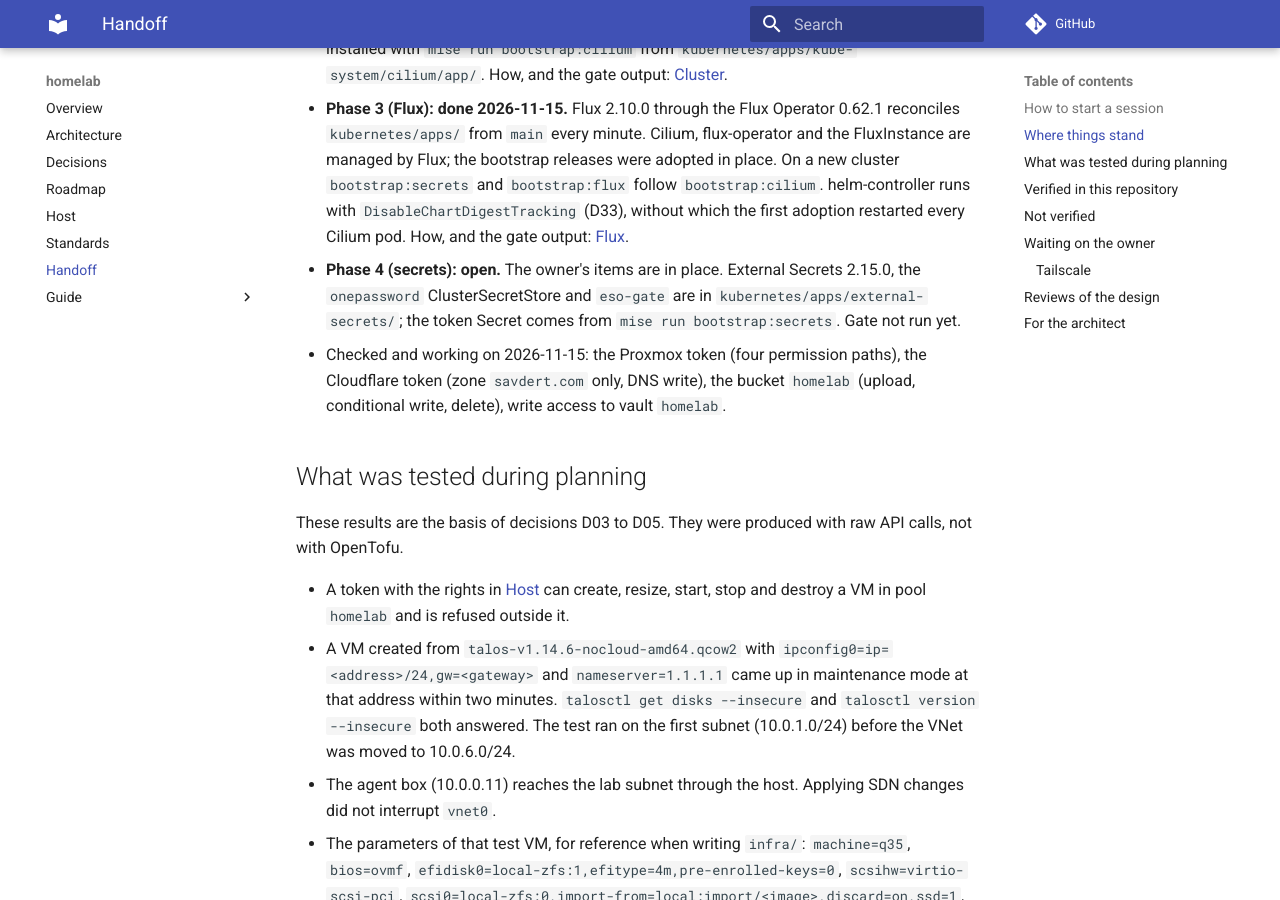
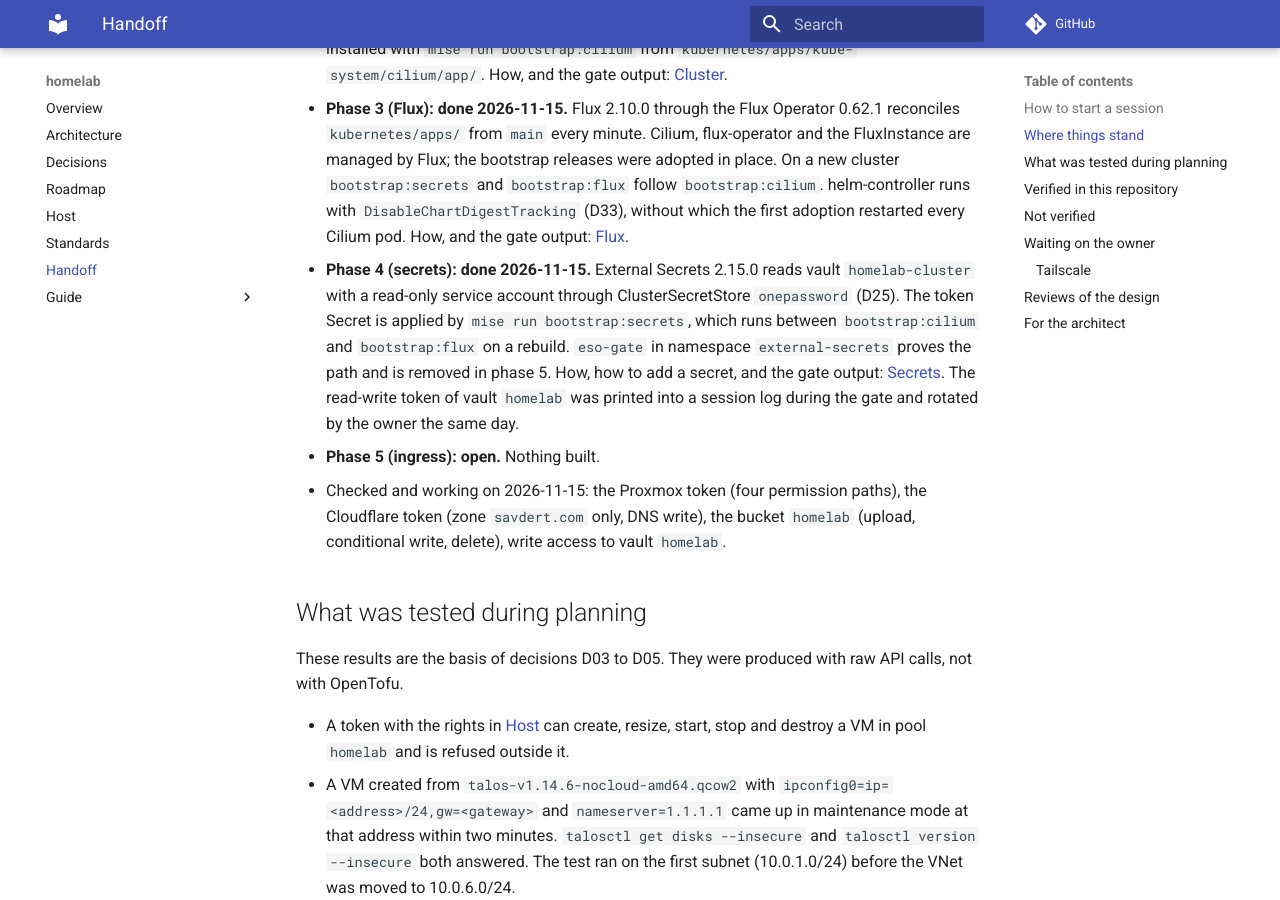
Before and after one commit to msavdert/homelab, an MkDocs documentation site: the page built from docs/handoff.md, in a window 1280 px wide and 900 px high, scrolled down 901 px. Built offline with MkDocs 1.6.1 and Material for MkDocs 9.7.7, drawn with Linux system fonts in a browser that asks for light colours; comment, search, counter and statistics services are not loaded; part of the change alters nothing that is shown; some of the changed text lies outside the part shown.

Commit message:
docs: add the secrets guide and close phase 4 (#20)
Phase 4 guide (docs/guide/04-secrets.md) with the gate output, roadmap
and handoff updated.

🤖 Generated with [Claude Code](https://claude.com/claude-code)

https://claude.ai/code/session_01FLhVtHGgNHt6bjBsu1cPRW

Co-authored-by: msavdert <msavdert@users.noreply.github.com>
Co-authored-by: Claude Opus 5.5 <noreply@anthropic.com>

````diff
--- /dev/null
+++ b/docs/guide/04-secrets.md
@@ -0,0 +1,252 @@
+# 04 Secrets
+
+## What this adds
+
+A Secret in the cluster can come from 1Password. External Secrets Operator
+2.15.0 reads vault `homelab-cluster` through the 1Password SDK provider,
+with a service account that can only read that vault (D11, D25). An
+`ExternalSecret` names an item and a field; the operator writes the value
+into a Kubernetes Secret and refreshes it every hour. No secret value is
+in Git; the one token the operator needs is applied once by a bootstrap
+task.
+
+## Before you start
+
+- [03 Flux](03-flux.md): Flux reconciles `kubernetes/apps/` from `main`.
+- In 1Password (done by the owner on 2026-11-15):
+  - vault `homelab-cluster` with item `cloudflare-dns`;
+  - a service account that can read only `homelab-cluster`;
+  - its token in vault `homelab`, item `eso-service-account`, field
+    `credential`;
+  - item `cloudflare-dns` also in vault `homelab`, for the workstation's
+    own tasks.
+- `op` signed in with the box's service account, which can read
+  `op://dotfiles/homelab-op-service-account/credential` (the read-write
+  token of vault `homelab`).
+- Network access to `ghcr.io` (the chart and images) and to 1Password from
+  the nodes.
+
+How the read-only account was checked, with its token in
+`OP_SERVICE_ACCOUNT_TOKEN`:
+
+```
+op vault list                                   # only homelab-cluster
+op read op://homelab/cloudflare-dns/credential  # refused: no access to vault homelab
+op item create --vault homelab-cluster --category "Secure Note" --title ro-write-test
+# [ERROR] (101) You do not have permission to perform this action
+```
+
+## Steps
+
+### 1. The layout
+
+```
+kubernetes/apps/external-secrets/
+  kustomization.yaml            # namespace.yaml and the ks.yaml below
+  namespace.yaml                # never pruned: it holds the token Secret
+  external-secrets/
+    ks.yaml                     # two Flux Kustomizations
+    app/                        # the operator: OCIRepository, HelmRelease
+    stores/                     # ClusterSecretStore, ExternalSecrets
+bootstrap/external-secrets/
+  secret.yaml                   # the token Secret, as an op inject template
+```
+
+The operator and its CRDs come from the chart in `app/`. The store and the
+ExternalSecrets in `stores/` are objects of those CRDs, so they get their
+own Flux Kustomization, `external-secrets-stores`, which `dependsOn` the
+operator's. The operator's Kustomization has `wait: true`, so it is Ready
+only when the HelmRelease is; the stores are applied after that.
+
+### 2. The operator
+
+`app/ocirepository.yaml` pins chart `2.15.0` from
+`oci://ghcr.io/external-secrets/charts/external-secrets`;
+`app/helmrelease.yaml` uses it with the chart defaults: one replica each
+of the controller, the webhook and the certificate controller. The chart
+ships its CRDs as templates (`installCRDs: true` by default), so a chart
+upgrade upgrades the CRDs too. The pods run as non-root with all
+capabilities dropped and pass the baseline Pod Security level Talos
+enforces, so the namespace needs no label.
+
+### 3. The store
+
+`stores/onepassword.yaml`:
+
+```yaml
+apiVersion: external-secrets.io/v1
+kind: ClusterSecretStore
+metadata:
+  name: onepassword
+spec:
+  provider:
+    onepasswordSDK:
+      vault: homelab-cluster
+      auth:
+        serviceAccountSecretRef:
+          name: onepassword-service-account
+          namespace: external-secrets
+          key: token
+```
+
+A `ClusterSecretStore` can be used from every namespace. That is safe
+here only because the vault behind it holds nothing but what workloads
+are meant to have (D25). `kubectl get clustersecretstore` shows
+`CAPABILITIES ReadWrite`: that is what the provider supports, not what
+the account may do. The account was refused a write (above).
+
+The stores Kustomization reports Ready only when the store and every
+ExternalSecret have the condition `Ready=True` (`healthCheckExprs` in
+`ks.yaml`). A store that cannot log in keeps the Kustomization in
+progress until its five-minute timeout, then it fails and retries every
+two minutes.
+
+### 4. The token
+
+```
+mise run bootstrap:secrets
+```
+
+The task reads the read-write token of vault `homelab` from `dotfiles`,
+creates namespace `external-secrets` if it is missing, and pipes
+`op inject -i bootstrap/external-secrets/secret.yaml` into
+`kubectl apply`. The template holds only the reference
+`{{ op://homelab/eso-service-account/credential }}`; the value goes
+through the pipe and never touches a file or a command line. It needs
+only the API server, so on a rebuild it runs between `bootstrap:cilium`
+and `bootstrap:flux` ([Cluster](02-cluster.md), "Day-two tasks"). Without it,
+`bootstrap:flux` waits for the store until it times out.
+
+The token Secret is not in Git and not in Flux's inventory, so Flux never
+changes or prunes it. The namespace carries
+`kustomize.toolkit.fluxcd.io/prune: disabled` for the same reason.
+
+### 5. The gate secret
+
+`stores/eso-gate.yaml` copies field `credential` of item `cloudflare-dns`
+into Secret `eso-gate` in namespace `external-secrets`. The key is
+`<item>/<field>`. It exists only to prove the path; phase 5 removes it
+when cert-manager gets its own ExternalSecret for the same item.
+
+## Check
+
+Run on 2026-11-15. `mise run bootstrap:secrets` was run before the merge
+(namespace and Secret `serverside-applied`; the token's length matched the
+1Password item). Pull request #18 was merged at 17:27:29 UTC; after a
+`flux reconcile kustomization flux-system --with-source`, both new
+Kustomizations were Ready within three minutes and `eso-gate` synced at
+17:30:21.
+
+```
+$ flux get kustomizations -A
+NAMESPACE    NAME                     REVISION                       READY  MESSAGE
+flux-system  cilium                   refs/heads/main@sha1:84a84f40  True   Applied revision: refs/heads/main@sha1:84a84f40
+flux-system  external-secrets         refs/heads/main@sha1:84a84f40  True   Applied revision: refs/heads/main@sha1:84a84f40
+flux-system  external-secrets-stores  refs/heads/main@sha1:84a84f40  True   Applied revision: refs/heads/main@sha1:84a84f40
+flux-system  flux-instance            refs/heads/main@sha1:84a84f40  True   Applied revision: refs/heads/main@sha1:84a84f40
+flux-system  flux-operator            refs/heads/main@sha1:84a84f40  True   Applied revision: refs/heads/main@sha1:84a84f40
+flux-system  flux-system              refs/heads/main@sha1:84a84f40  True   Applied revision: refs/heads/main@sha1:84a84f40
+$ kubectl get clustersecretstore
+NAME          AGE   STATUS   CAPABILITIES   READY
+onepassword   24s   Valid    ReadWrite      True
+$ kubectl -n external-secrets get externalsecret eso-gate
+NAME       STORETYPE            STORE         REFRESH INTERVAL   STATUS         READY   LAST SYNC
+eso-gate   ClusterSecretStore   onepassword   1h                 SecretSynced   True    12s
+$ kubectl -n external-secrets get secret eso-gate -o jsonpath='{.data.credential}' | base64 -d | sha256sum
+e233062bccf2b3916f8556647fe91d12039623fcf9b7c7b26ec0cae11f5c3710  -
+$ OP_SERVICE_ACCOUNT_TOKEN="$(op read op://dotfiles/homelab-op-service-account/credential)" op read op://homelab/cloudflare-dns/credential | tr -d '\n' | sha256sum
+e233062bccf2b3916f8556647fe91d12039623fcf9b7c7b26ec0cae11f5c3710  -
+```
+
+(`SUSPENDED` column trimmed.) The two hashes are equal: the value in the
+cluster is the value in 1Password, and it was never printed.
+
+## Day-two tasks
+
+- **Add a secret.**
+  1. Put the item in vault `homelab-cluster`, and only there if the
+     workstation does not need it. Anything in this vault can be read by
+     any namespace that can create an ExternalSecret.
+  2. Next to the application that uses it, add an ExternalSecret:
+
+     ```yaml
+     apiVersion: external-secrets.io/v1
+     kind: ExternalSecret
+     metadata:
+       name: <app>
+     spec:
+       refreshInterval: 1h
+       secretStoreRef:
+         kind: ClusterSecretStore
+         name: onepassword
+       target:
+         name: <app>
+       data:
+         - secretKey: <key in the Secret>
+           remoteRef:
+             key: <item>/<field>
+     ```
+
+     For every field of an item at once, use
+     `dataFrom: [{extract: {key: <item>}}]` instead of `data`.
+  3. Merge. `kubectl -n <ns> get externalsecret <app>` shows
+     `SecretSynced`. A changed value in 1Password reaches the cluster
+     within `refreshInterval`; `kubectl annotate externalsecret <app>
+     force-sync=$(date +%s) --overwrite` fetches it at once.
+  If the application's Kustomization applies before External Secrets is
+  ready on a new cluster, it retries; add `dependsOn:
+  external-secrets-stores` to its `ks.yaml` if it must not start without
+  the Secret.
+- **Rotate the read-only token.** Rotate it in 1Password, write the new
+  token to `op://homelab/eso-service-account/credential`, run
+  `mise run bootstrap:secrets`. The store picks the new Secret up on its
+  next check; `kubectl get clustersecretstore` shows `Valid`.
+- **Upgrade the operator.** Renovate proposes the chart tag in
+  `app/ocirepository.yaml`; the CRDs move with the chart.
+- **Remove the operator.** Deleting the HelmRelease deletes the CRDs,
+  because they are chart templates without a keep policy, and with them
+  every ExternalSecret and the Secrets they own. It is a deliberate step,
+  not a cleanup.
+
+## When it goes wrong
+
+- **The store is not Ready, message about authentication.** The token
+  Secret is missing or old. `kubectl -n external-secrets get secret
+  onepassword-service-account` must exist; run `mise run
+  bootstrap:secrets` again.
+- **An ExternalSecret reports `SecretSyncedError`.** The item or field
+  name is wrong, or the item is not in `homelab-cluster`. `kubectl
+  describe externalsecret <name>` shows the provider's message. Item and
+  field names are matched as written; duplicate field labels in one item
+  are an error.
+- **A token was printed.** During this phase a gate run with `set -x`
+  printed the read-write token of vault `homelab` into a session log; the
+  owner rotated it the same day. Show gate commands by writing them out,
+  never by tracing a shell that expands `$(op read ...)`.
+
+## Sources
+
+- External Secrets documentation:
+  [1Password SDK provider](https://external-secrets.io/latest/provider/1password-sdk/)
+  (`onepasswordSDK.vault`, `auth.serviceAccountSecretRef`, the
+  `<item>/[section/]<field>` key form, `dataFrom.extract`, duplicate
+  labels) and
+  [stability and support](https://external-secrets.io/latest/introduction/stability-support/)
+  (2.15 supports Kubernetes 1.37).
+- The 2.15.0 chart, pulled and rendered: CRDs as templates, `installCRDs`
+  true, `external-secrets.io/v1` served and stored, `v1beta1` not served,
+  the pod security settings. The
+  [release](https://github.com/external-secrets/external-secrets/releases/latest)
+  and the [OCI package](https://github.com/external-secrets/external-secrets/pkgs/container/charts%2Fexternal-secrets).
+- Flux `fluxcd/pkg` `runtime/cel` (how `healthCheckExprs` are evaluated:
+  in progress, failed, current; a missing field is Unknown) and
+  `kubectl explain kustomization.spec.healthCheckExprs` (only `current`
+  is required).
+- [buroa/home-ops](https://github.com/buroa/home-ops):
+  `kubernetes/apps/external-secrets/external-secrets/` (the `app/` and
+  `stores/` split with `dependsOn`, the ClusterSecretStore, CEL health
+  checks) and `bootstrap/.../secret.yaml` (the token as an `op://`
+  template). Not taken: the ExternalSecret that refreshes the token from
+  the same vault (here the token lives in vault `homelab`, which the
+  cluster cannot read), the metrics and dashboard values, two webhook
+  replicas.
--- a/docs/handoff.md
+++ b/docs/handoff.md
@@ -3,7 +3,7 @@
 Start here in a new session. This page says where things stand and what to
 do next. It is rewritten at the end of every phase.
 
-Last updated: 2026-11-15, when phase 3 closed.
+Last updated: 2026-11-15, when phase 4 closed.
 
 ## How to start a session
 
@@ -42,10 +42,16 @@ Last updated: 2026-11-15, when phase 3 closed.
   `DisableChartDigestTracking` (D33), without which the first adoption
   restarted every Cilium pod. How, and the gate output:
   [Flux](guide/03-flux.md).
-- **Phase 4 (secrets): open.** The owner's items are in place. External
-  Secrets 2.15.0, the `onepassword` ClusterSecretStore and `eso-gate` are
-  in `kubernetes/apps/external-secrets/`; the token Secret comes from
-  `mise run bootstrap:secrets`. Gate not run yet.
+- **Phase 4 (secrets): done 2026-11-15.** External Secrets 2.15.0 reads
+  vault `homelab-cluster` with a read-only service account through
+  ClusterSecretStore `onepassword` (D25). The token Secret is applied by
+  `mise run bootstrap:secrets`, which runs between `bootstrap:cilium` and
+  `bootstrap:flux` on a rebuild. `eso-gate` in namespace
+  `external-secrets` proves the path and is removed in phase 5. How, how
+  to add a secret, and the gate output: [Secrets](guide/04-secrets.md).
+  The read-write token of vault `homelab` was printed into a session log
+  during the gate and rotated by the owner the same day.
+- **Phase 5 (ingress): open.** Nothing built.
 - Checked and working on 2026-11-15: the Proxmox token (four permission
   paths), the Cloudflare token (zone `savdert.com` only, DNS write), the
   bucket `homelab` (upload, conditional write, delete), write access to
@@ -106,7 +112,7 @@ raw API calls, not with OpenTofu.
 
 ## Not verified
 
-- Everything marked "Prove here" in the roadmap from phase 4 on.
+- Everything marked "Prove here" in the roadmap from phase 5 on.
 - Rebuilding the cluster from nothing (Cluster and Flux guides, "Day-two
   tasks") and `upgrade-k8s` have not been run. A fresh adoption of Cilium
   with D33 in force from the start was shown only through the equivalent
@@ -117,7 +123,6 @@ raw API calls, not with OpenTofu.
 
 | Needed for | What | State |
 |---|---|---|
-| Phase 4 | Vault `homelab-cluster`, a read-only service account for it, its token in `op://homelab/eso-service-account/credential`, and a copy of `cloudflare-dns` in the new vault | done 2026-11-15; the account sees only `homelab-cluster` and a write was refused; both copies of `cloudflare-dns` hash equal |
 | Phase 5 | The gate commands run from the owner's device when the phase reaches its gate | open |
 | Phase 7 | An access key limited to bucket `homelab`, in vault `homelab-cluster` as `object-storage` | open |
 
--- a/docs/roadmap.md
+++ b/docs/roadmap.md
@@ -30,8 +30,8 @@ Each phase lists:
 | 1 Nodes | done 2026-11-15, see [Nodes](guide/01-nodes.md) |
 | 2 Cluster | done 2026-11-15, see [Cluster](guide/02-cluster.md) |
 | 3 Flux | done 2026-11-15, see [Flux](guide/03-flux.md) |
-| 4 Secrets | open |
-| 5 Ingress | not started |
+| 4 Secrets | done 2026-11-15, see [Secrets](guide/04-secrets.md) |
+| 5 Ingress | open |
 | 6 Storage | not started |
 | 7 First database | not started |
 | 8 First application | not started |
--- a/mkdocs.yml
+++ b/mkdocs.yml
@@ -18,3 +18,4 @@ nav:
       - 01 Nodes: guide/01-nodes.md
       - 02 Cluster: guide/02-cluster.md
       - 03 Flux: guide/03-flux.md
+      - 04 Secrets: guide/04-secrets.md
````
